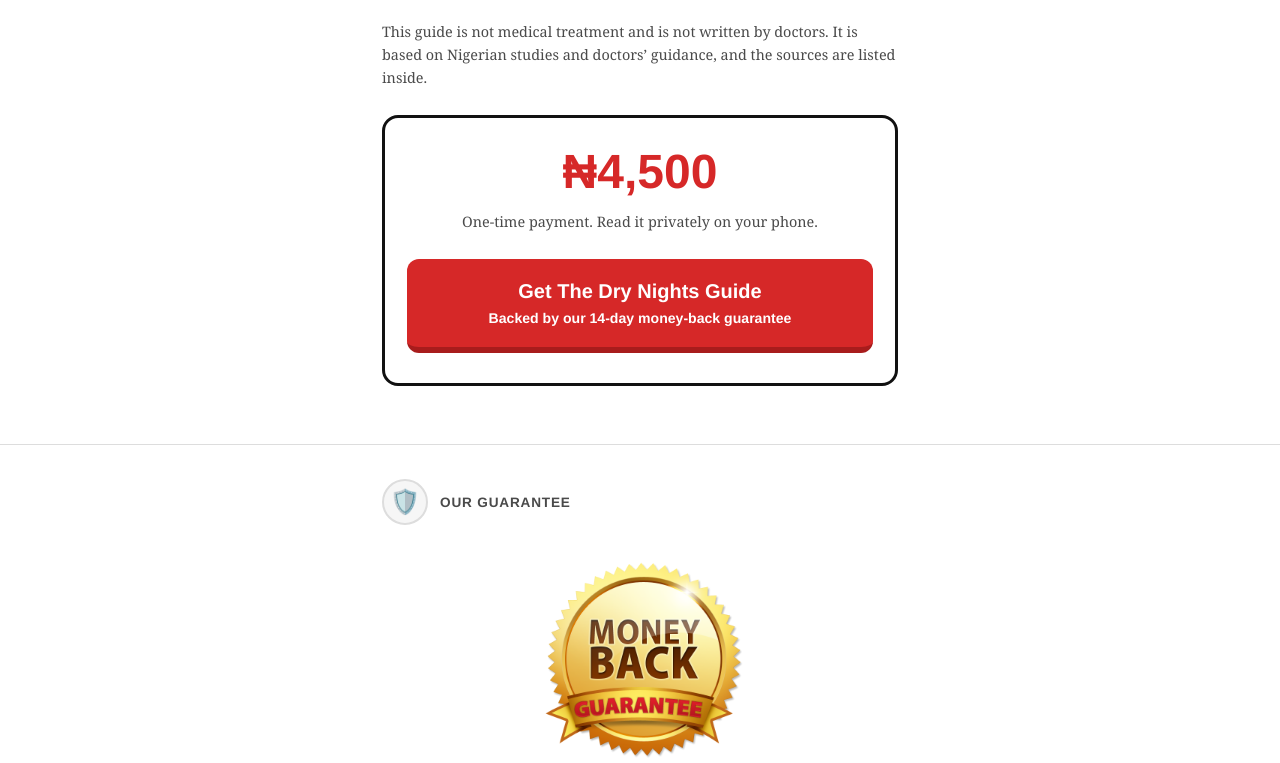
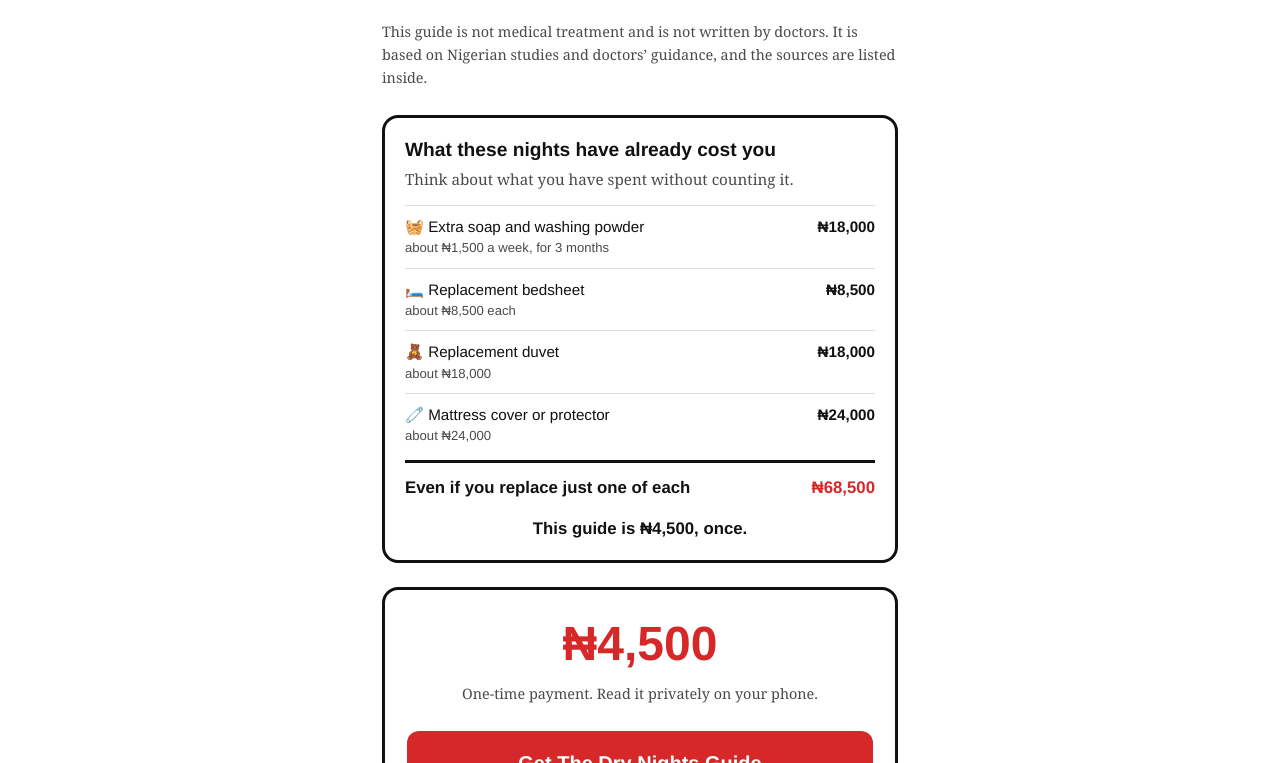
Before and after one commit to thedevdesigner/dry-nights-guide, a plain HTML site: page index.html in a window 1280 px wide. Shown: the part 10248-11011 px from the top of the page. Drawn offline with Linux system fonts and the light colour scheme.

Commit message:
Enhance cost details and bonus descriptions
Added cost section and updated bonus descriptions in index.html.

```diff
--- a/index.html
+++ b/index.html
@@ -97,6 +97,15 @@ footer p{margin:0 0 14px;font-size:.85rem}
 .bonus .free-tag{position:absolute;top:-16px;left:20px;background:var(--red);color:#fff;font-family:"Helvetica Neue",Arial,sans-serif;font-weight:800;font-size:.72rem;letter-spacing:.08em;text-transform:uppercase;padding:5px 12px;border-radius:99px}
 .bonus h3{font-size:1.25rem;margin:8px 0 10px}
 .bonus p{font-size:.98rem;line-height:1.55;margin:0 0 16px}
+.cost{border:3px solid #111;border-radius:16px;padding:20px;margin:24px 0 0;background:#fff}
+.cost h3{font-size:1.2rem;margin:0 0 6px}
+.cost .sub{font-size:.95rem;color:var(--muted);margin:0 0 14px}
+.cost .row{display:flex;justify-content:space-between;gap:12px;align-items:flex-start;padding:10px 0;border-top:1px solid var(--line);font-family:"Helvetica Neue",Arial,sans-serif;font-size:.95rem;line-height:1.4}
+.cost .row small{display:block;color:var(--muted);font-size:.82rem;margin-top:2px}
+.cost .row b{white-space:nowrap}
+.cost .total{display:flex;justify-content:space-between;gap:12px;border-top:3px solid #111;padding-top:12px;margin-top:4px;font-family:"Helvetica Neue",Arial,sans-serif;font-weight:800;font-size:1.05rem}
+.cost .total b{color:var(--red);white-space:nowrap}
+.cost .close{margin:16px 0 0;font-family:"Helvetica Neue",Arial,sans-serif;font-weight:800;font-size:1.05rem;text-align:center;line-height:1.35}
 @media (max-width:480px){body{font-size:19px}h1{font-size:1.7rem}h2{font-size:1.4rem}}
 </style>
 </head>
@@ -207,17 +216,27 @@ footer p{margin:0 0 14px;font-size:.85rem}
         <div class="bonus-head"><span class="free">Plus 3 free bonuses</span><h3>Made for the moments that worry you most</h3></div>
     <div class="bonus">
       <div class="pic"><img src="./images/bonus-sleepover.png" alt="A mother packing her child’s school trip bag" onerror="this.style.display='none';this.nextElementSibling.style.display='block'"><span class="ph" style="font-size:3.5rem;display:none">🎒</span></div>
-      <div class="txt"><span class="free-tag">Free bonus</span><h3>Sleepovers and school trips guide</h3><p>You want him to go, but your mind is already on the night. This bonus shows you what to prepare, what to pack, and what to quietly tell the teacher or host, so you leave the house in control. He goes, he enjoys it, and nobody finds out.</p></div>
+      <div class="txt"><span class="free-tag">Free bonus</span><h3>Sleepovers and school trips</h3><p>You want him to go, but your mind is already on the night. This bonus shows you what to prepare, what to pack, and what to quietly tell the teacher or host, so you leave the house in control. He goes, he enjoys it, and nobody finds out.</p></div>
     </div>
     <div class="bonus">
       <div class="pic"><img src="./images/bonus-husband.png" alt="A mother and father talking calmly at home" onerror="this.style.display='none';this.nextElementSibling.style.display='block'"><span class="ph" style="font-size:3.5rem;display:none">🤝</span></div>
-      <div class="txt"><span class="free-tag">Free bonus</span><h3>Talking to your husband guide</h3><p>You should not have to carry this alone, and you should not have to start an argument to be heard. This bonus gives you the exact words to bring it up, what not to say, and a short message you can send, so he understands and supports you instead of saying “he is just lazy.”</p></div>
+      <div class="txt"><span class="free-tag">Free bonus</span><h3>Talking to your husband</h3><p>You should not have to carry this alone, and you should not have to start an argument to be heard. This bonus gives you the exact words to bring it up, what not to say, and a short message you can send, so he understands and supports you instead of saying “he is just lazy.”</p></div>
     </div>
     <div class="bonus">
       <div class="pic"><img src="./images/bonus-audio.png" alt="A relaxed mother listening with earphones" onerror="this.style.display='none';this.nextElementSibling.style.display='block'"><span class="ph" style="font-size:3.5rem;display:none">🎧</span></div>
       <div class="txt"><span class="free-tag">Free bonus</span><h3>The audio version</h3><p>Too tired to read? Open the page and tap play. You can listen online right away, or download it and keep it. Press play while you cook, travel or lie down at night, and still get the whole guide.</p></div>
     </div>
     <p class="note" style="text-align:left">This guide is not medical treatment and is not written by doctors. It is based on Nigerian studies and doctors’ guidance, and the sources are listed inside.</p>
+    <div class="cost">
+      <h3>What these nights have already cost you</h3>
+      <p class="sub">Think about what you have spent without counting it.</p>
+      <div class="row"><span>🧺 Extra soap and washing powder<small>about ₦1,500 a week, for 3 months</small></span><b>₦18,000</b></div>
+      <div class="row"><span>🛏️ Replacement bedsheet<small>about ₦8,500 each</small></span><b>₦8,500</b></div>
+      <div class="row"><span>🧸 Replacement duvet<small>about ₦18,000</small></span><b>₦18,000</b></div>
+      <div class="row"><span>🧷 Mattress cover or protector<small>about ₦24,000</small></span><b>₦24,000</b></div>
+      <div class="total"><span>Even if you replace just one of each</span><b>₦68,500</b></div>
+      <p class="close">This guide is ₦4,500, once.</p>
+    </div>
     <div class="pricebox" id="get">
       <div class="price">₦4,500</div>
       <p class="note">One-time payment. Read it privately on your phone.</p>
@@ -254,7 +273,7 @@ footer p{margin:0 0 14px;font-size:.85rem}
 <section>
   <div class="wrap">
     <h2>Questions you may have.</h2>
-   <details><summary>How long is the ebook?</summary><p>It is 22 pages, short enough to read in one evening. The audio version is about 22 minutes.</p></details>
+     <details><summary>How long is the ebook?</summary><p>It is 22 pages, short enough to read in one evening. The audio version is about 22 minutes.</p></details>
 
 <details><summary>Is it hard to read?</summary><p>No. It is written in simple, everyday language, with short steps you can follow even when you are tired.</p></details>
 
```
